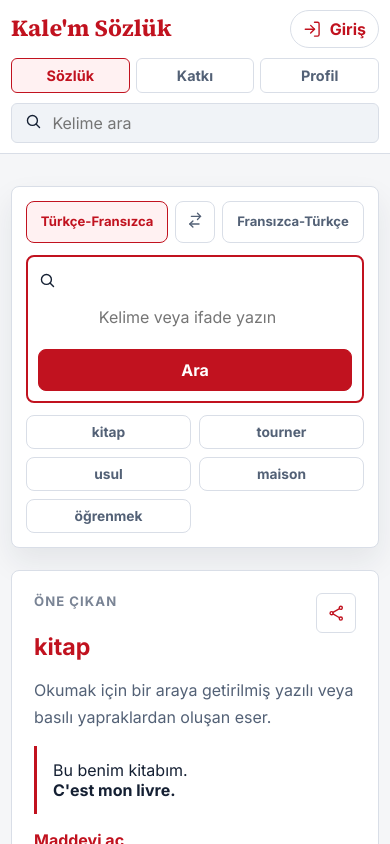
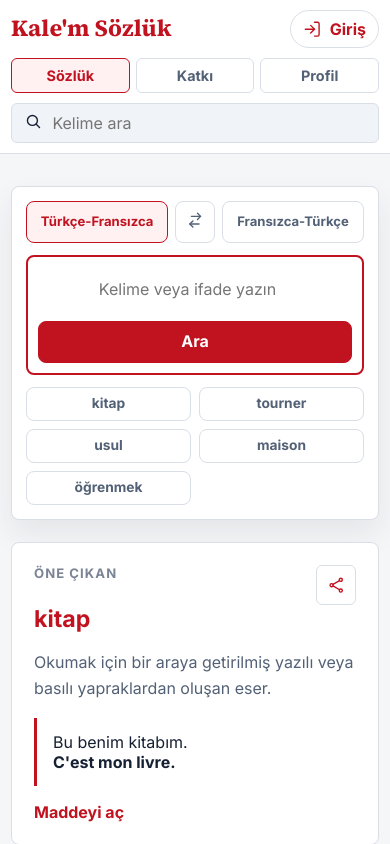
Before and after one commit to 0xAnubiss/sozluk, a Next.js app: page / in a window 390 px wide. Shown: the top 844 px of the page. Built offline with nearby package versions, Linux system fonts and the light colour scheme; no server answers.

Commit message:
Hide mobile lookup search icon

```diff
--- a/app/globals.css
+++ b/app/globals.css
@@ -1349,8 +1349,7 @@ svg {
   }
 
   .lookup-search svg {
-    align-self: flex-start;
-    margin: 4px 0 -4px;
+    display: none;
   }
 
   .lookup-search input {
```
